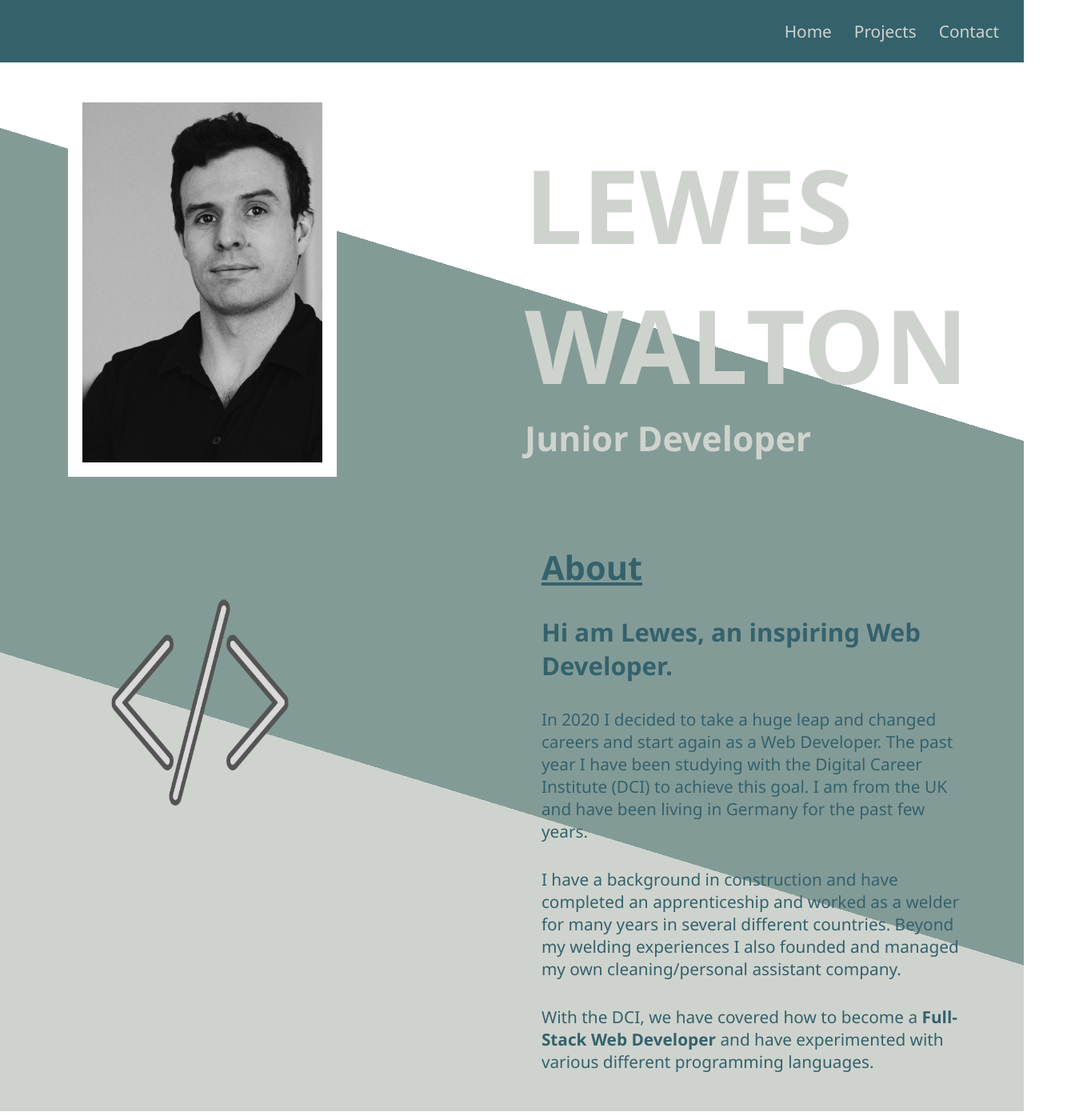
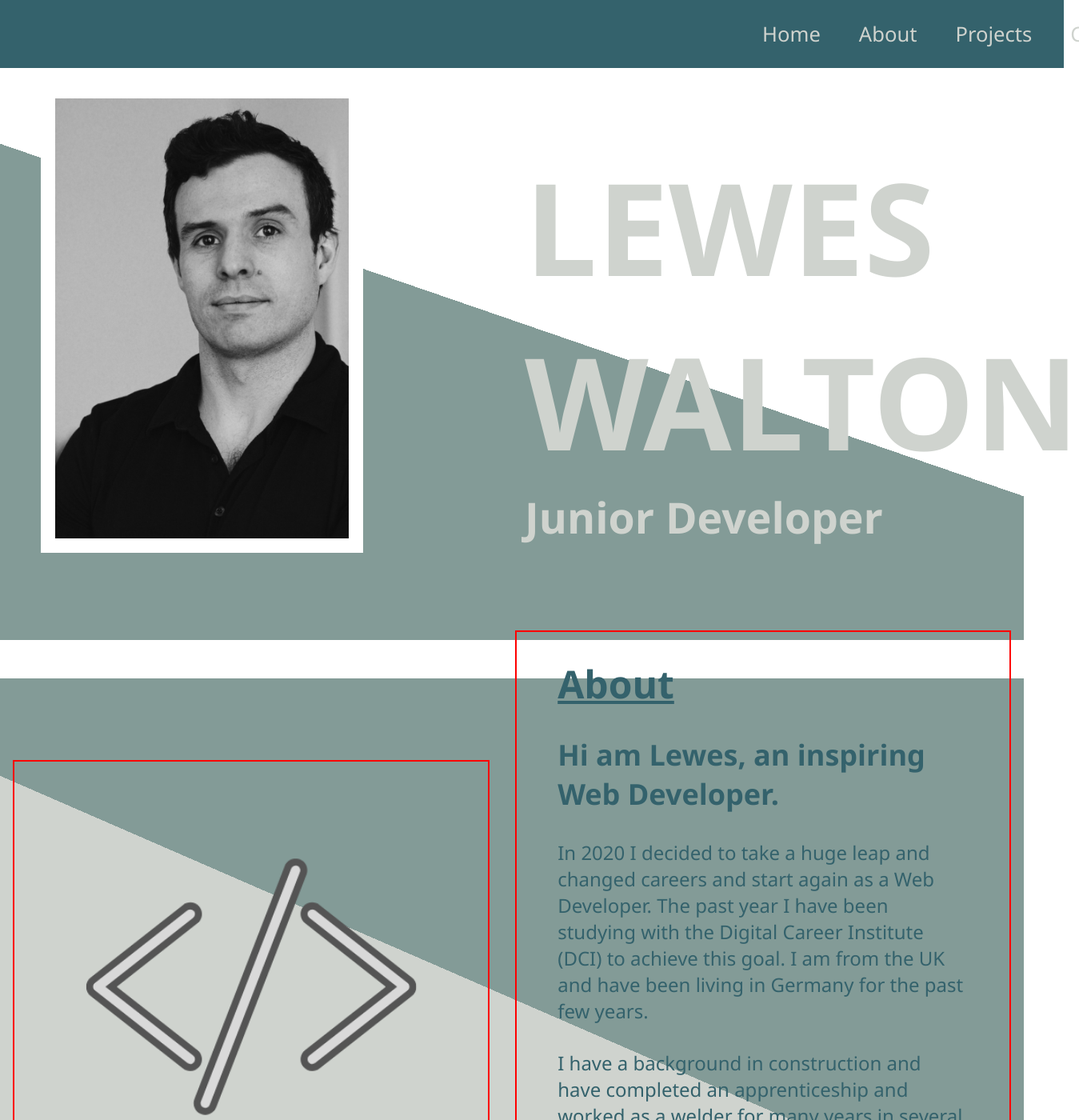
Before and after one commit to Lewdawg/mySite, a React (Create React App) app: page / in a window 1280 px wide. Shown: the top 1400 px of the page at 80% size, 1349 px wide, since content can reach past the window. Built offline with nearby package versions, Linux system fonts and the light colour scheme.

Commit message:
better sized

```diff
--- a/src/App.css
+++ b/src/App.css
@@ -10,10 +10,10 @@
   padding: 25px;
   display: flex;
   align-items: center;
-  max-width: 100%;
+  width: 100%;
   /* border-bottom: 2px solid #f2f2f2; */
 
-  position: sticky;
+  position: fixed;
 
   background-color: #34626c;
   color: #cfd3ce;
@@ -21,11 +21,7 @@
 
 
 .navbar .links {
-  margin-left: auto;
-}
-
-.navbar h1{
-  font-size: 2rem;
+  margin-left: 70%;
 }
 
 .navbar a {
@@ -33,22 +29,24 @@
   color: #cfd3ce;
   margin-left: 16px;
   text-decoration: none;
-  padding: 6px;
-  font-size: 1.3rem;
+  padding: 1rem;
+  font-size: 1.6rem;
 }
 
 
 /********************** Home **************/
 .homeSection {
 text-align: center;
-
+height: 800px;
 display: flex;
 flex-direction: row;
 justify-content: space-around;
+align-items: center;
 
-background-image: -webkit-linear-gradient(73deg, #839b97 50%, #fff 50%);
+background-image: -webkit-linear-gradient(71deg, #839b97 50%, #fff 50%);
 
 color: #34626c;
+margin-bottom: 3rem;
 }
 
 .homeSection div {
@@ -58,7 +56,7 @@ color: #34626c;
 }
 
 .bigName {
-  font-size: 4rem;
+  font-size: 5rem;
   text-align: left;
   color: #cfd3ce;
   width: 45%;
@@ -72,8 +70,8 @@ color: #34626c;
 .imgMe {
   margin-right: 20%;
   border: 18px solid white;
-  height: 450px;
-  width: 300px;
+  height: 550px;
+  /* width: 300px; */
 }
 
 .imgDiv {
@@ -85,35 +83,36 @@ color: #34626c;
 /********************** About **************/
 .aboutSection {
 text-align: left;
-
+height: 800px;
 display: flex;
 flex-direction: row;
 justify-content: space-around;
+align-items: center;
 
-background-image: -webkit-linear-gradient(253deg, #839b97 50%, #cfd3ce 50%);
+background-image: -webkit-linear-gradient(246.5deg, #839b97 50%, #cfd3ce 50%);
 
 color: #34626c;
 }
 
 .aboutSection div {
-  /* border: 2px solid red; */
+  border: 2px solid red;
   margin: 1rem;
   padding: 1rem;
 }
 
 .aboutImage {
-  width: 45%;
+  height: 70%;
   text-align: center;
 }
 
 .arrows {
   margin-right: 20%;
-  height: 450px;
-  width: 300px;
+  height: 100%;
+  /* width: 300px; */
 }
 
 .aboutText {
-  font-size: 1.3rem;
+  font-size: 1.5rem;
   width: 50%;
 }
 
@@ -133,6 +132,7 @@ text-align: center;
 height: 600px;
 /* background-image: -webkit-linear-gradient(252deg, #cfd3ce 50%, #34626c 50%); */
 background-color: white;
+color: #839b97;
 }
 
 .skillSection h1 {
@@ -150,10 +150,10 @@ justify-content: space-around;
 
 }
 
-/* .logo img {
-  height: 100px;
+.skillSection img {
+  height: 130px;
 
-} */
+}
 
 
 /********************** Projects ***************/
--- a/src/components/Home.js
+++ b/src/components/Home.js
@@ -2,16 +2,18 @@
 import headShot from '../img/headShot.jpg'
 import arrows from '../img/arrows.png'
 
-// import js from '../img/js.svg'
+//Skills
 import html from '../img/html.png'
 import js from '../img/js.png'
 import express from '../img/express.png'
 import node from '../img/node.png'
 import react from '../img/react.png'
-
 import css from '../img/css.png'
 import mongo from '../img/mongo.png'
 import git from '../img/git.png'
+
+//Contact
+
 
 
 
@@ -73,18 +75,18 @@ const Home = () => {
 
                 <div className="logos">
 
-                    <img src={html} alt="" height='130px' />
-                    <img src={js} alt="" height='130px' />
-                    <img src={node} alt="" height='130px' />
-                    <img src={react} alt="" height='130px' />
+                    <img src={html} alt="" />
+                    <img src={js} alt="" />
+                    <img src={node} alt="" />
+                    <img src={react} alt="" />
 
                 </div>
 
                 <div className="logos">
-                    <img src={css} alt="" height='130px' />
-                    <img src={mongo} alt="" height='130px' />
-                    <img src={git} alt="" height='130px' />
-                    <img src={express} alt="" height='130px' />
+                    <img src={css} alt="" />
+                    <img src={mongo} alt="" />
+                    <img src={git} alt="" />
+                    <img src={express} alt="" />
                 </div>
 
             </div>
--- a/src/components/Navbar.js
+++ b/src/components/Navbar.js
@@ -12,6 +12,8 @@ function Navbar() {
             <div className="links">
 
                 <Link to="/">Home</Link>
+
+                <Link to="/about">About</Link>
 
                 <Link to="/projects">Projects</Link>
 
```
